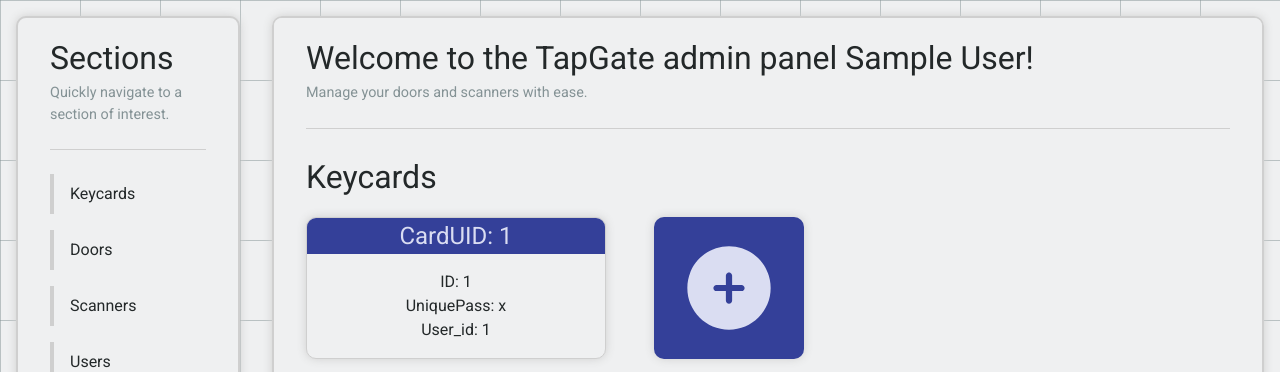
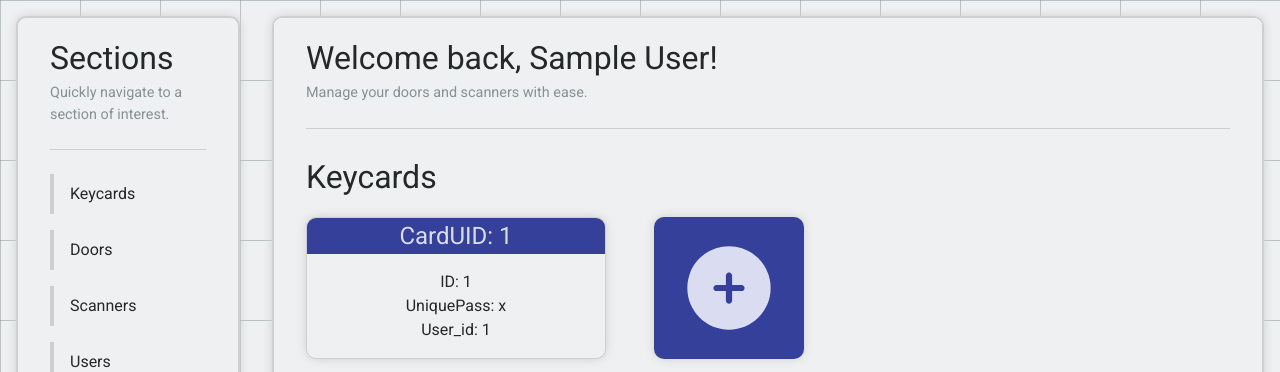
Before and after one commit to Viovyx/Gitok-Flask-Website-STEM-Project, a Flask app: page /home in a window 1280 px wide. Shown: the part 64-436 px from the top of the page. Run offline with Flask 3, Linux system fonts and the light colour scheme; a user stored in the database is signed in; a database or web service that is not in the repository returns one stand-in record (values such as "Sample title"); data that the repository does not hold is empty; parts of the project's set-up code (start-up, migrations or seed data) failed here and were passed over.

Commit message:
shorten welcome message

```diff
--- a/templates/home.html
+++ b/templates/home.html
@@ -37,7 +37,7 @@
             <!-- Content -->
             <div class="page-content">
                 <h1>
-                    Welcome to the TapGate admin panel
+                    Welcome back,
                     <b id="username">{{ name }}</b>!
                 </h1>
                 <p class="subscript">
```
